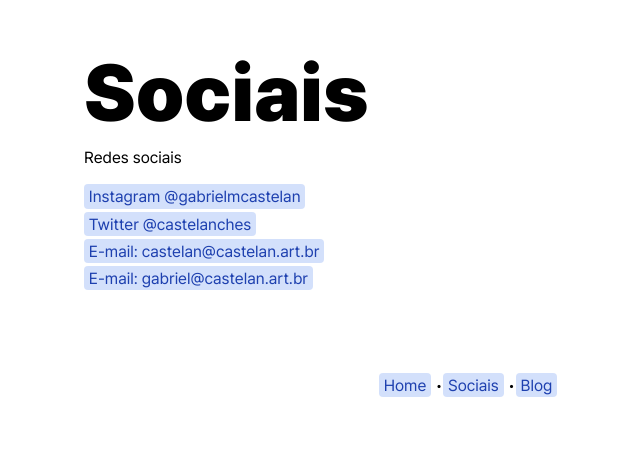
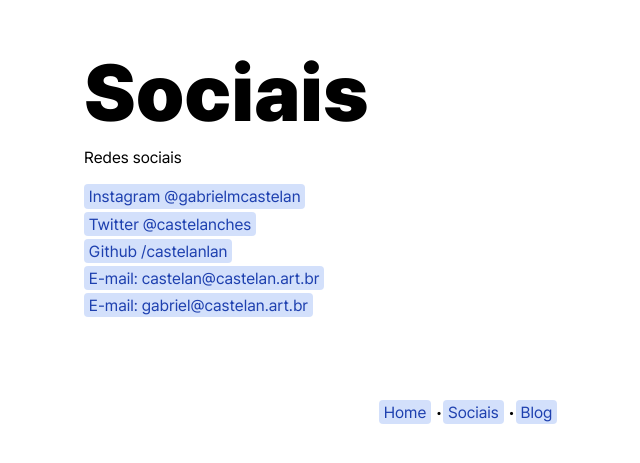
Before and after one commit to castelanlan/site, a React (Create React App) app: page /sociais in a window 1280 px wide. Shown: the part 115-578 px from the top of the page, without its empty margins (172-812 px from the left). Built offline with nearby package versions, Linux system fonts and the light colour scheme.

Commit message:
github link e alerta security

```diff
--- a/src/components/Sociais.js
+++ b/src/components/Sociais.js
@@ -14,6 +14,7 @@
       <div className="sociais-links">
         <p><a className="link" href="https://www.instagram.com/gabrielmcastelan/">Instagram @gabrielmcastelan</a></p>
         <p><a className="link" href="https://twitter.com/castelanches">Twitter @castelanches</a></p>
+        <p><a className="link" href="https://github.com/castelanlan">Github /castelanlan</a></p>
         <p><a className="link" href="mailto:castelan@castelan.art.br">E-mail: castelan@castelan.art.br</a></p>
         <p><a className="link" href="mailto:gabriel@castelan.art.br">E-mail: gabriel@castelan.art.br</a></p>
       </div>
```
Also changed, not shown: 1 other file (tests, documents, lock files or other folders).
